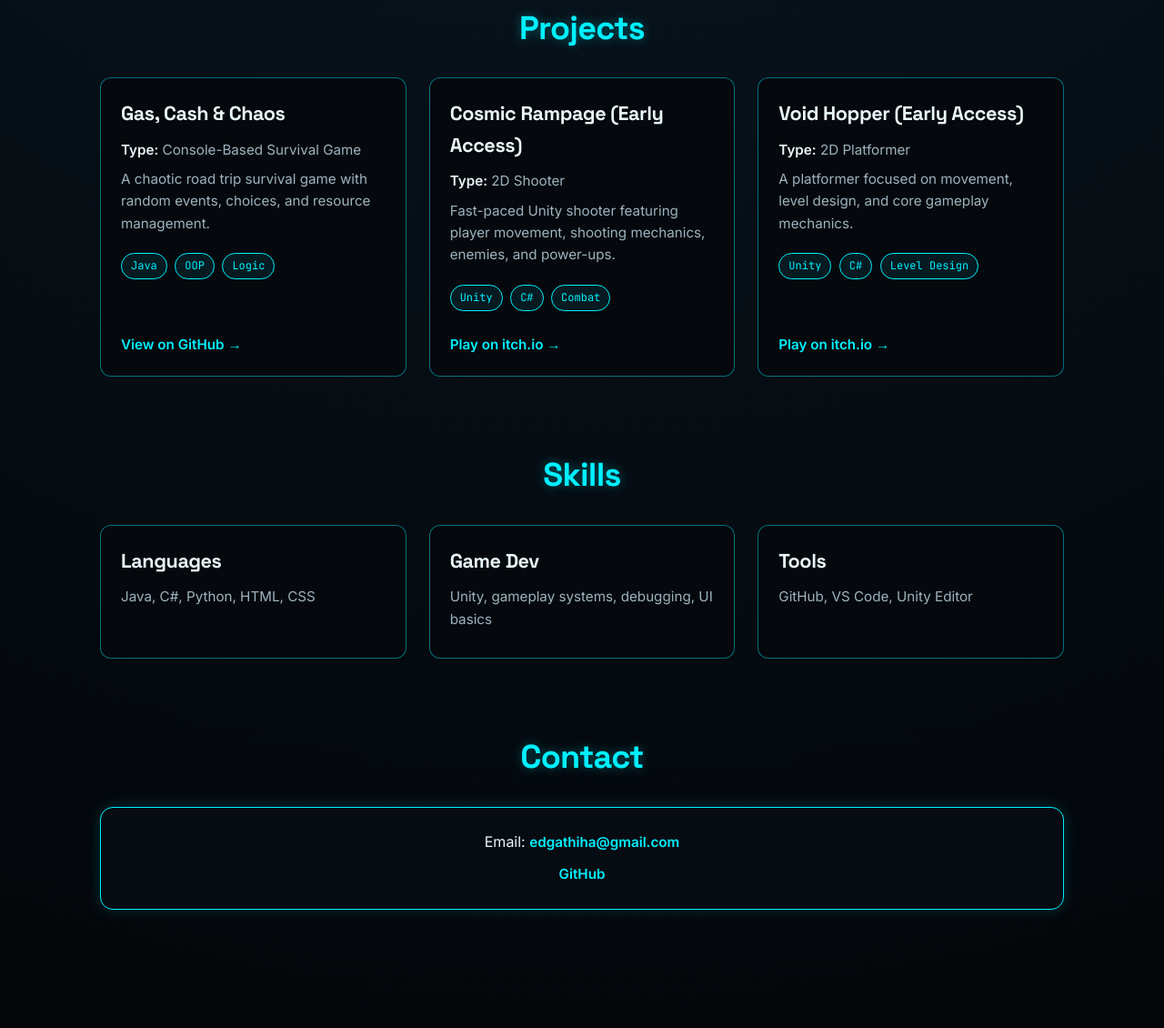
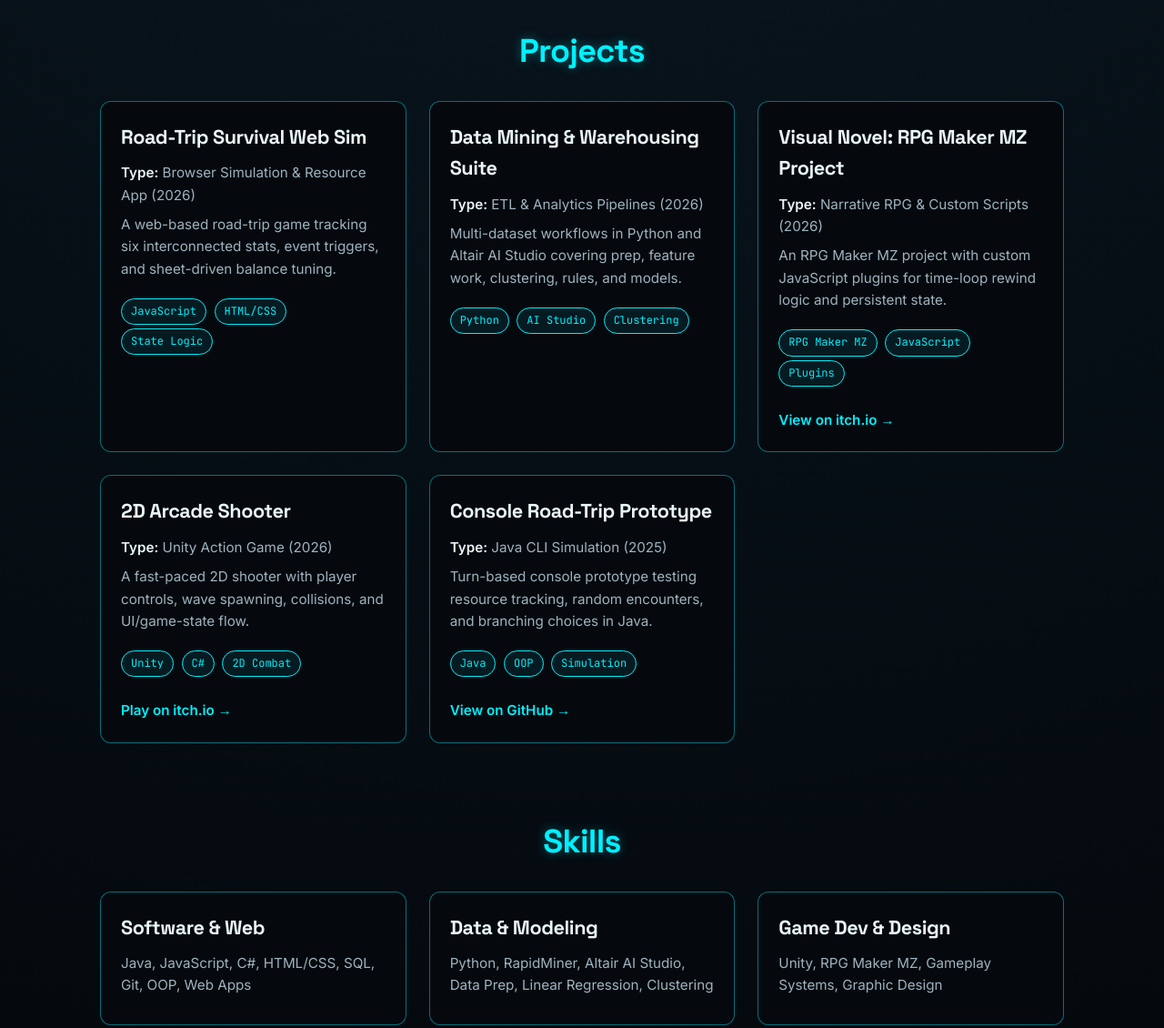
Before and after one commit to edgathiha/edgathiha.github.io, a plain HTML site: page index.html in a window 1280 px wide. Shown: the part 743-1873 px from the top of the page at 91% size. Drawn offline with Linux system fonts and the light colour scheme.

Commit message:
Update index.html

```diff
--- a/index.html
+++ b/index.html
@@ -215,7 +215,7 @@
   <img src="https://images.unsplash.com/photo-1511512578047-dfb367046420" alt="Gaming setup background" />
   <div class="hero">
     <h1>Edga Thiha</h1>
-    <p>IT Student | Building interactive experiences and learning by creating</p>
+    <p>IT Student | Software Engineering &amp; Data Science · Bangkok</p>
   </div>
 </header>
 
@@ -232,12 +232,13 @@
   <h2>About Me</h2>
   <div class="card">
     <p>
-      I'm an IT student with a strong interest in game development. I build games to challenge myself, explore mechanics,
-      and turn ideas into playable experiences.
+      I'm a second-year B.Sc. in Information Technology student at Stamford International University (3.88 GPA, merit
+      scholarship recipient) focusing on Software Engineering and Data Science. I like turning ideas into working
+      software—whether that means building interactive games and web apps or exploring patterns in messy datasets.
     </p>
     <p style="margin-top:12px;">
-      Currently, I am developing multiple projects in Unity and Java, improving my understanding of gameplay systems,
-      debugging, and design.
+      Outside of coursework, I help run events and operations for the University Dance Club and TechBridge Club. I'm
+      open to project collaborations and early summer roles ahead of formal internship eligibility in 2027.
     </p>
   </div>
 </section>
@@ -247,27 +248,49 @@
   <div class="projects">
 
     <div class="project">
-      <h3>Gas, Cash &amp; Chaos</h3>
-      <p><strong>Type:</strong> Console-Based Survival Game</p>
-      <p>A chaotic road trip survival game with random events, choices, and resource management.</p>
+      <h3>Road-Trip Survival Web Sim</h3>
+      <p><strong>Type:</strong> Browser Simulation &amp; Resource App (2026)</p>
+      <p>A web-based road-trip game tracking six interconnected stats, event triggers, and sheet-driven balance tuning.</p>
       <div class="tags">
-        <span class="tag">Java</span>
-        <span class="tag">OOP</span>
-        <span class="tag">Logic</span>
-      </div>
-      <div class="project-link">
-        <a href="https://github.com/edgathiha/java-console-based-road-trip-game" target="_blank">View on GitHub →</a>
+        <span class="tag">JavaScript</span>
+        <span class="tag">HTML/CSS</span>
+        <span class="tag">State Logic</span>
       </div>
     </div>
 
     <div class="project">
-      <h3>Cosmic Rampage (Early Access)</h3>
-      <p><strong>Type:</strong> 2D Shooter</p>
-      <p>Fast-paced Unity shooter featuring player movement, shooting mechanics, enemies, and power-ups.</p>
+      <h3>Data Mining &amp; Warehousing Suite</h3>
+      <p><strong>Type:</strong> ETL &amp; Analytics Pipelines (2026)</p>
+      <p>Multi-dataset workflows in Python and Altair AI Studio covering prep, feature work, clustering, rules, and models.</p>
+      <div class="tags">
+        <span class="tag">Python</span>
+        <span class="tag">AI Studio</span>
+        <span class="tag">Clustering</span>
+      </div>
+    </div>
+
+    <div class="project">
+      <h3>Visual Novel: RPG Maker MZ Project</h3>
+      <p><strong>Type:</strong> Narrative RPG &amp; Custom Scripts (2026)</p>
+      <p>An RPG Maker MZ project with custom JavaScript plugins for time-loop rewind logic and persistent state.</p>
+      <div class="tags">
+        <span class="tag">RPG Maker MZ</span>
+        <span class="tag">JavaScript</span>
+        <span class="tag">Plugins</span>
+      </div>
+      <div class="project-link">
+        <a href="https://cursedspoon.itch.io/sins-of-righteousness" target="_blank">View on itch.io →</a>
+      </div>
+    </div>
+
+    <div class="project">
+      <h3>2D Arcade Shooter</h3>
+      <p><strong>Type:</strong> Unity Action Game (2026)</p>
+      <p>A fast-paced 2D shooter with player controls, wave spawning, collisions, and UI/game-state flow.</p>
       <div class="tags">
         <span class="tag">Unity</span>
         <span class="tag">C#</span>
-        <span class="tag">Combat</span>
+        <span class="tag">2D Combat</span>
       </div>
       <div class="project-link">
         <a href="https://cursedspoon.itch.io/cosmic-rampage" target="_blank">Play on itch.io →</a>
@@ -275,16 +298,16 @@
     </div>
 
     <div class="project">
-      <h3>Void Hopper (Early Access)</h3>
-      <p><strong>Type:</strong> 2D Platformer</p>
-      <p>A platformer focused on movement, level design, and core gameplay mechanics.</p>
+      <h3>Console Road-Trip Prototype</h3>
+      <p><strong>Type:</strong> Java CLI Simulation (2025)</p>
+      <p>Turn-based console prototype testing resource tracking, random encounters, and branching choices in Java.</p>
       <div class="tags">
-        <span class="tag">Unity</span>
-        <span class="tag">C#</span>
-        <span class="tag">Level Design</span>
+        <span class="tag">Java</span>
+        <span class="tag">OOP</span>
+        <span class="tag">Simulation</span>
       </div>
       <div class="project-link">
-        <a href="https://cursedspoon.itch.io/void-hopper" target="_blank">Play on itch.io →</a>
+        <a href="https://github.com/edgathiha/java-console-based-road-trip-game" target="_blank">View on GitHub →</a>
       </div>
     </div>
 
@@ -296,18 +319,18 @@
   <div class="projects">
 
     <div class="project">
-      <h3>Languages</h3>
-      <p>Java, C#, Python, HTML, CSS</p>
+      <h3>Software &amp; Web</h3>
+      <p>Java, JavaScript, C#, HTML/CSS, SQL, Git, OOP, Web Apps</p>
     </div>
 
     <div class="project">
-      <h3>Game Dev</h3>
-      <p>Unity, gameplay systems, debugging, UI basics</p>
+      <h3>Data &amp; Modeling</h3>
+      <p>Python, RapidMiner, Altair AI Studio, Data Prep, Linear Regression, Clustering</p>
     </div>
 
     <div class="project">
-      <h3>Tools</h3>
-      <p>GitHub, VS Code, Unity Editor</p>
+      <h3>Game Dev &amp; Design</h3>
+      <p>Unity, RPG Maker MZ, Gameplay Systems, Graphic Design</p>
     </div>
 
   </div>
@@ -316,9 +339,11 @@
 <section id="contact">
   <h2>Contact</h2>
   <div class="card" style="text-align:center;">
-    <p>Email: <a href="mailto:edgathiha@gmail.com">edgathiha@gmail.com</a></p>
+    <p>Bangkok · <a href="mailto:2501230001@students.stamford.edu">2501230001@students.stamford.edu</a></p>
+    <p style="margin-top:8px;">Phone: 0824282407</p>
     <p style="margin-top:10px;">
-      <a href=""https://github.com/edgathiha" target="_blank">GitHub</a>
+      <a href="https://github.com/edgathiha" target="_blank">GitHub</a> ·
+      <a href="https://cursedspoon.itch.io" target="_blank">itch.io</a>
     </p>
   </div>
 </section>
```
